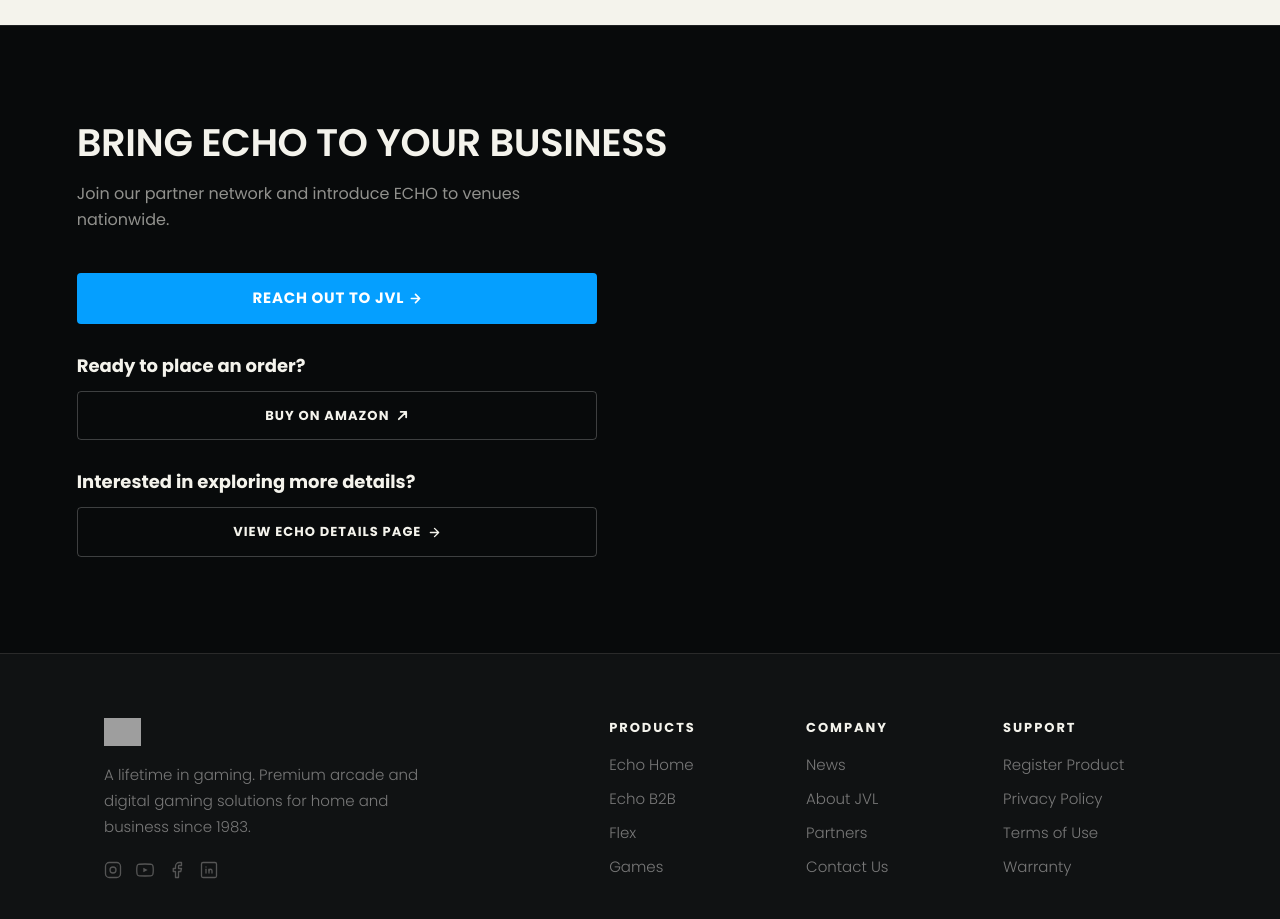
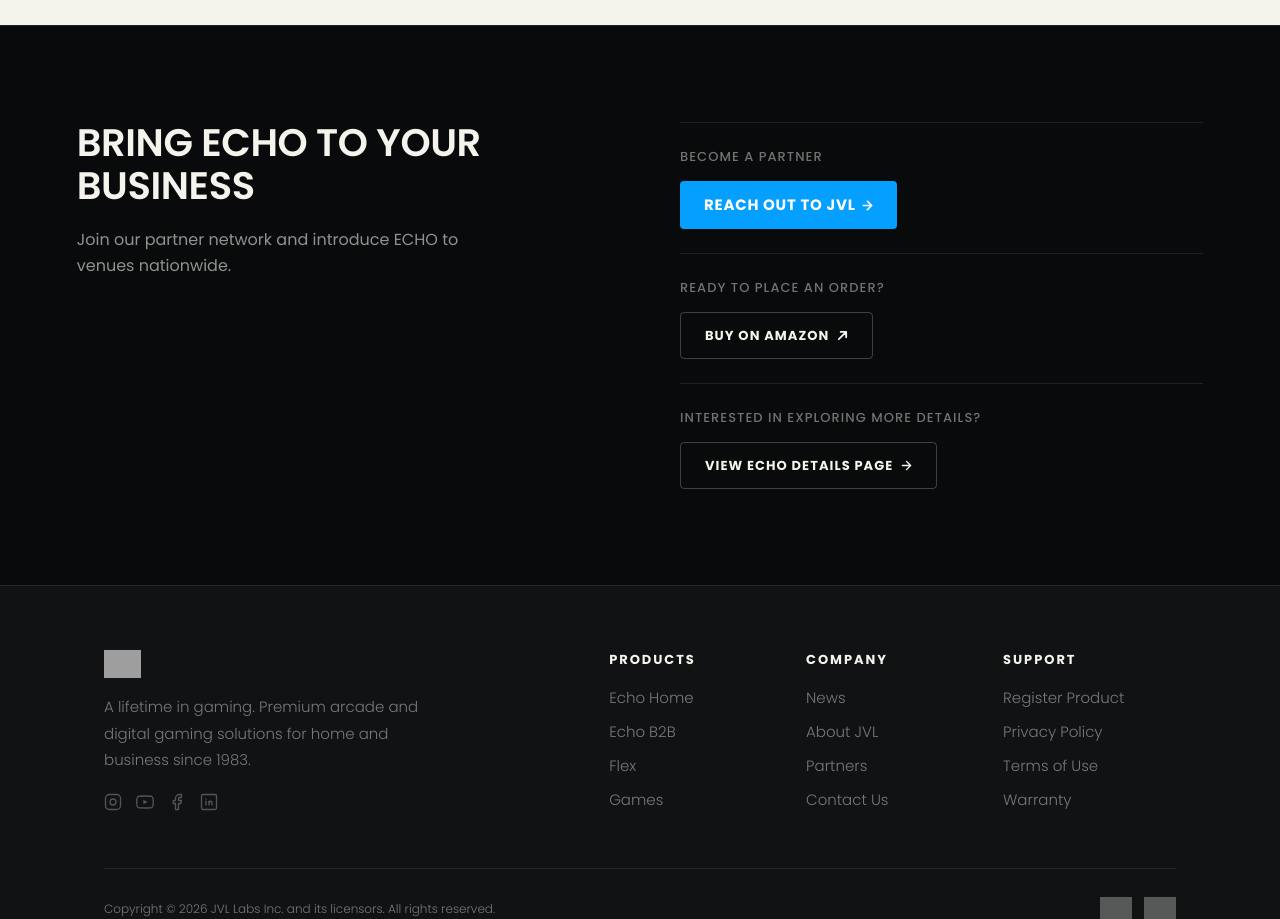
Before and after one commit to SergeyVVVV/JVL-test, a Next.js app: page /en/echo-b2b in a window 1280 px wide. Shown: the part 2840-3759 px from the top of the page. Built offline with nearby package versions, Linux system fonts and the light colour scheme; no server answers; the database is empty; grey boxes are pictures that could not be loaded.

Commit message:
Redesign bottom CTA section on /echo-b2b

```diff
--- a/src/app/(frontend)/[locale]/echo-b2b/page.tsx
+++ b/src/app/(frontend)/[locale]/echo-b2b/page.tsx
@@ -191,24 +191,32 @@
       {/* ── 5. Bottom CTA ── */}
       <section style={{ background: '#080a0b', borderTop: '1px solid #1e2022', padding: '96px 0' }}>
         <div style={{ maxWidth: 1440, margin: '0 auto', padding: '0 6vw' }}>
+          <div className="eb2b-bottom-grid">
+            {/* Left: title + description */}
+            <div>
               <h2 style={{
                 fontFamily: 'inherit', fontSize: 'clamp(1.9rem, 3vw, 3.2rem)',
                 fontWeight: 600, lineHeight: 1.1, letterSpacing: '-0.01em',
-            textTransform: 'uppercase', color: '#F4F3EC', margin: '0 0 16px',
+                textTransform: 'uppercase', color: '#F4F3EC', margin: '0 0 20px',
               }}>
                 {bottomBlock?.title ?? 'Bring ECHO to your business'}
               </h2>
-          <p style={{ fontSize: 16, color: 'rgba(244,243,236,0.58)', lineHeight: 1.65, margin: '0 0 40px', maxWidth: 520 }}>
+              <p style={{ fontSize: 16, color: 'rgba(244,243,236,0.58)', lineHeight: 1.65, margin: 0, maxWidth: 420 }}>
                 {bottomBlock?.text ?? 'Join our partner network and introduce ECHO to venues nationwide.'}
               </p>
+            </div>
 
-          <div style={{ display: 'flex', flexDirection: 'column', gap: 28, maxWidth: 520 }}>
+            {/* Right: 3 actions */}
+            <div style={{ display: 'flex', flexDirection: 'column', gap: 24 }}>
               {/* Contact */}
-            <div>
+              <div style={{ borderTop: '1px solid #1e2022', paddingTop: 24 }}>
+                <p style={{ fontSize: 13, fontWeight: 500, color: 'rgba(244,243,236,0.45)', margin: '0 0 14px', textTransform: 'uppercase', letterSpacing: '0.08em' }}>
+                  Become a partner
+                </p>
                 <Link
                   href="/en/contact-us"
                   className="btn-amazon"
-                style={{ padding: '14px 28px', textTransform: 'uppercase', width: '100%', justifyContent: 'center' }}
+                  style={{ padding: '13px 24px', textTransform: 'uppercase' }}
                 >
                   Reach Out to JVL
                   <svg width="11" height="11" viewBox="0 0 12 12" fill="none">
@@ -218,8 +226,8 @@
               </div>
 
               {/* Amazon */}
-            <div>
-              <p style={{ fontSize: 18, fontWeight: 700, color: '#F4F3EC', margin: '0 0 12px' }}>
+              <div style={{ borderTop: '1px solid #1e2022', paddingTop: 24 }}>
+                <p style={{ fontSize: 13, fontWeight: 500, color: 'rgba(244,243,236,0.45)', margin: '0 0 14px', textTransform: 'uppercase', letterSpacing: '0.08em' }}>
                   {bottomLinks.find(l => l.icon_class === 'amazon_link')?.title ?? 'Ready to place an order?'}
                 </p>
                 <a
@@ -227,7 +235,7 @@
                   target="_blank"
                   rel="noopener noreferrer"
                   className="btn-outline"
-                style={{ width: '100%', justifyContent: 'center' }}
+                  style={{ padding: '13px 24px' }}
                 >
                   Buy on Amazon
                   <svg width="11" height="11" viewBox="0 0 12 12" fill="none">
@@ -237,14 +245,14 @@
               </div>
 
               {/* Echo details */}
-            <div>
-              <p style={{ fontSize: 18, fontWeight: 700, color: '#F4F3EC', margin: '0 0 12px' }}>
+              <div style={{ borderTop: '1px solid #1e2022', paddingTop: 24 }}>
+                <p style={{ fontSize: 13, fontWeight: 500, color: 'rgba(244,243,236,0.45)', margin: '0 0 14px', textTransform: 'uppercase', letterSpacing: '0.08em' }}>
                   Interested in exploring more details?
                 </p>
                 <Link
                   href="/en/echo"
                   className="btn-outline"
-                style={{ width: '100%', justifyContent: 'center' }}
+                  style={{ padding: '13px 24px' }}
                 >
                   View ECHO Details Page
                   <svg width="11" height="11" viewBox="0 0 12 12" fill="none">
@@ -254,13 +262,14 @@
               </div>
             </div>
           </div>
+        </div>
       </section>
 
       <style>{`
+        .eb2b-bottom-grid { display: grid; grid-template-columns: 1fr 1fr; gap: 80px; align-items: start; }
         @media (max-width: 767px) {
           .eb2b-promise-grid { grid-template-columns: 1fr !important; gap: 40px !important; }
-          .eb2b-bottom-links { flex-direction: column !important; align-items: stretch !important; }
-          .eb2b-bottom-links a, .eb2b-bottom-links > * { text-align: center !important; justify-content: center !important; }
+          .eb2b-bottom-grid { grid-template-columns: 1fr !important; gap: 48px !important; }
         }
       `}</style>
     </main>
```
Lines whose indentation alone changed are shown as unchanged.
